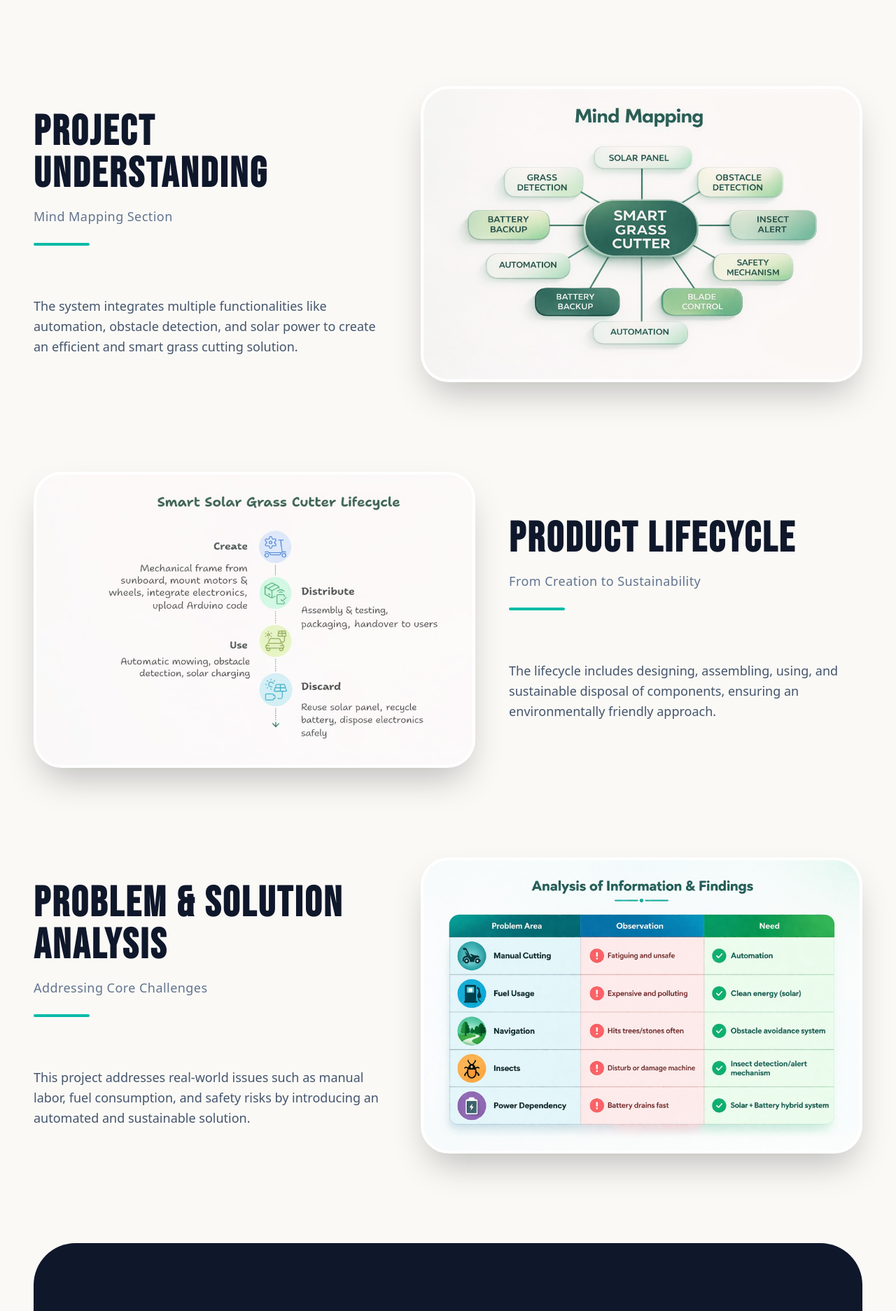
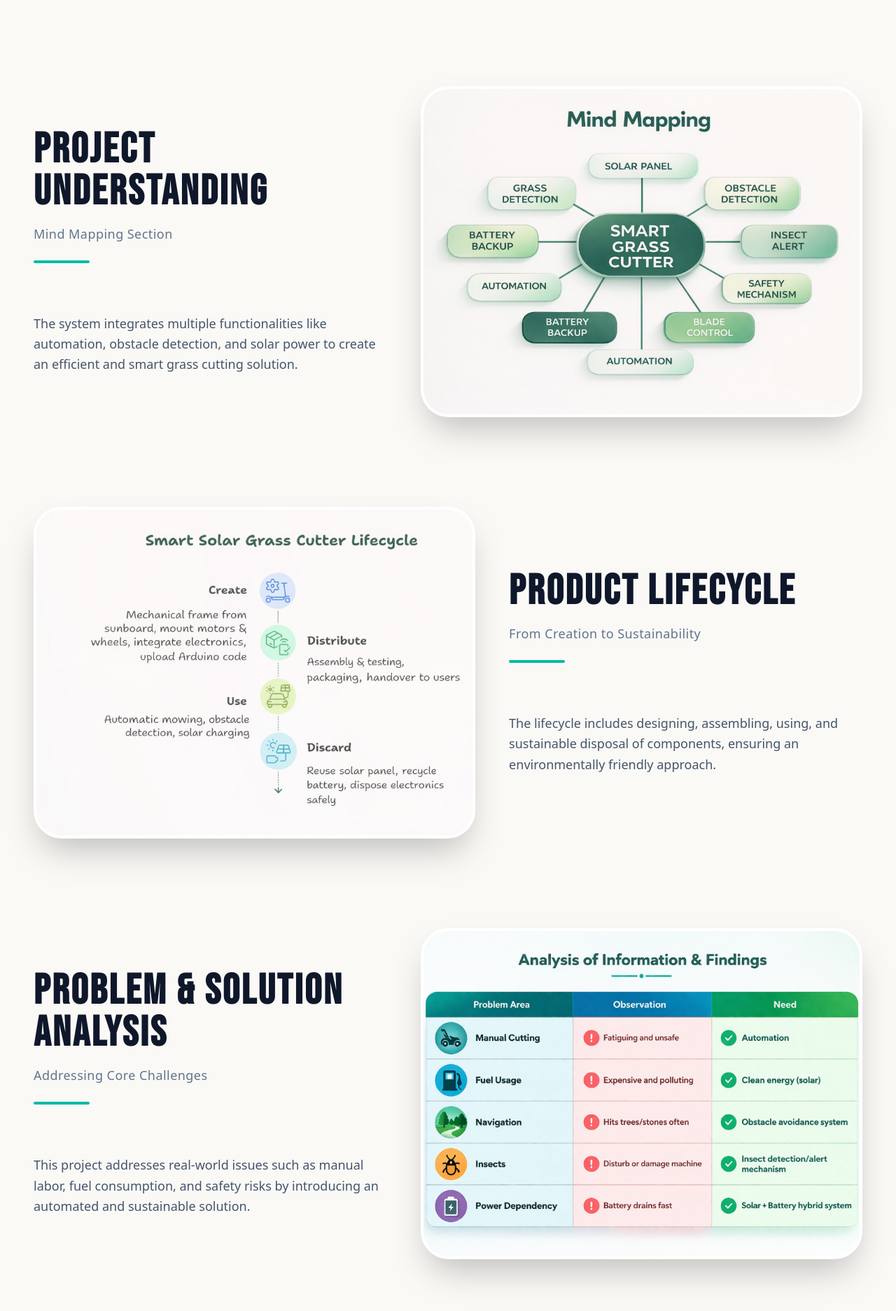
Before and after one commit to kun-ika/porfoliogreen, a Next.js app: page /projects/smart-solar in a window 1280 px wide. Shown: the part 1380-3253 px from the top of the page at 70% size. Built offline with nearby package versions, Linux system fonts and the light colour scheme.

Commit message:
Standardize global image fill with top alignment for better portrait visibility

```diff
--- a/src/app/projects/smart-solar/page.js
+++ b/src/app/projects/smart-solar/page.js
@@ -126,7 +126,7 @@ const SmartSolarPage = () => {
                         </p>
                     </div>
                     <motion.div
-                        className="rounded-[40px] overflow-hidden border-4 border-white shadow-2xl bg-white"
+                        className="relative aspect-[4/3] rounded-[40px] overflow-hidden border-4 border-white shadow-2xl bg-white"
                         variants={fadeIn}
                         initial="hidden"
                         whileInView="visible"
@@ -135,9 +135,8 @@ const SmartSolarPage = () => {
                         <Image
                             src="/projects/smart-solar/mind-mapping.png"
                             alt="Mind Mapping"
-                            width={1200}
-                            height={800}
-                            className="w-full h-auto"
+                            fill
+                            className="object-cover"
                         />
                     </motion.div>
                 </div>
@@ -145,7 +144,7 @@ const SmartSolarPage = () => {
                 {/* 5. Product Lifecycle */}
                 <div className="grid grid-cols-1 lg:grid-cols-[1fr_0.8fr] gap-12 items-center">
                     <motion.div
-                        className="rounded-[40px] overflow-hidden border-4 border-white shadow-2xl bg-white order-2 lg:order-1"
+                        className="relative aspect-[4/3] rounded-[40px] overflow-hidden border-4 border-white shadow-2xl bg-white order-2 lg:order-1"
                         variants={fadeIn}
                         initial="hidden"
                         whileInView="visible"
@@ -154,9 +153,8 @@ const SmartSolarPage = () => {
                         <Image
                             src="/projects/smart-solar/lifecycle.png"
                             alt="Product Lifecycle"
-                            width={1200}
-                            height={800}
-                            className="w-full h-auto"
+                            fill
+                            className="object-cover"
                         />
                     </motion.div>
                     <div className="flex flex-col gap-6 order-1 lg:order-2">
@@ -176,7 +174,7 @@ const SmartSolarPage = () => {
                         </p>
                     </div>
                     <motion.div
-                        className="rounded-[40px] overflow-hidden border-4 border-white shadow-2xl bg-white"
+                        className="relative aspect-[4/3] rounded-[40px] overflow-hidden border-4 border-white shadow-2xl bg-white"
                         variants={fadeIn}
                         initial="hidden"
                         whileInView="visible"
@@ -185,9 +183,8 @@ const SmartSolarPage = () => {
                         <Image
                             src="/projects/smart-solar/problem-analysis.png"
                             alt="Problem Analysis"
-                            width={1200}
-                            height={800}
-                            className="w-full h-auto"
+                            fill
+                            className="object-cover"
                         />
                     </motion.div>
                 </div>
--- a/src/components/About.jsx
+++ b/src/components/About.jsx
@@ -341,14 +341,17 @@ const About = () => {
                                                 src={stickyImages[activeSection]}
                                                 alt={`Scroll Preview ${activeSection}`}
                                                 fill
-                                                className={`object-contain ${activeSection === 0 ? '' : 'opacity-90 saturate-50 mix-blend-multiply'}`}
+                                                className={`object-cover ${activeSection === 0 ? '' : 'opacity-90 saturate-50 mix-blend-multiply'}`}
                                                 style={activeSection === 0 ? {
                                                     maskImage: 'url(/kunika-mask.png)',
                                                     WebkitMaskImage: 'url(/kunika-mask.png)',
                                                     maskMode: 'luminance',
                                                     WebkitMaskMode: 'luminance',
-                                                    maskSize: 'contain',
-                                                    WebkitMaskSize: 'contain'
+                                                    maskSize: 'cover',
+                                                    WebkitMaskSize: 'cover',
+                                                    objectPosition: 'top',
+                                                    maskPosition: 'top',
+                                                    WebkitMaskPosition: 'top'
                                                 } : {}}
                                             />
                                         </motion.div>
@@ -447,14 +450,17 @@ const About = () => {
                                         src="/kunika-main.png"
                                         alt="Let's work together"
                                         fill
-                                        className="object-contain"
+                                        className="object-cover"
                                         style={{
                                             maskImage: 'url(/kunika-mask.png)',
                                             WebkitMaskImage: 'url(/kunika-mask.png)',
                                             maskMode: 'luminance',
                                             WebkitMaskMode: 'luminance',
-                                            maskSize: 'contain',
-                                            WebkitMaskSize: 'contain'
+                                            maskSize: 'cover',
+                                            WebkitMaskSize: 'cover',
+                                            objectPosition: 'top',
+                                            maskPosition: 'top',
+                                            WebkitMaskPosition: 'top'
                                         }}
                                     />
                                 </div>
--- a/src/components/Hero.jsx
+++ b/src/components/Hero.jsx
@@ -68,16 +68,19 @@ const Hero = () => {
                         <img
                             src="/kunika-main.png"
                             alt="Kunika Jain"
-                            className="w-full h-auto object-contain drop-shadow-2xl relative z-20"
+                            className="w-full aspect-[4/5] object-cover drop-shadow-2xl relative z-20"
                             style={{
                                 maskImage: 'url(/kunika-mask.png)',
                                 WebkitMaskImage: 'url(/kunika-mask.png)',
                                 maskMode: 'luminance',
                                 WebkitMaskMode: 'luminance',
-                                maskSize: 'contain',
-                                WebkitMaskSize: 'contain',
+                                maskSize: 'cover',
+                                WebkitMaskSize: 'cover',
                                 maskRepeat: 'no-repeat',
-                                WebkitMaskRepeat: 'no-repeat'
+                                WebkitMaskRepeat: 'no-repeat',
+                                objectPosition: 'top',
+                                maskPosition: 'top',
+                                WebkitMaskPosition: 'top'
                             }}
                         />
                     </motion.div>
```
